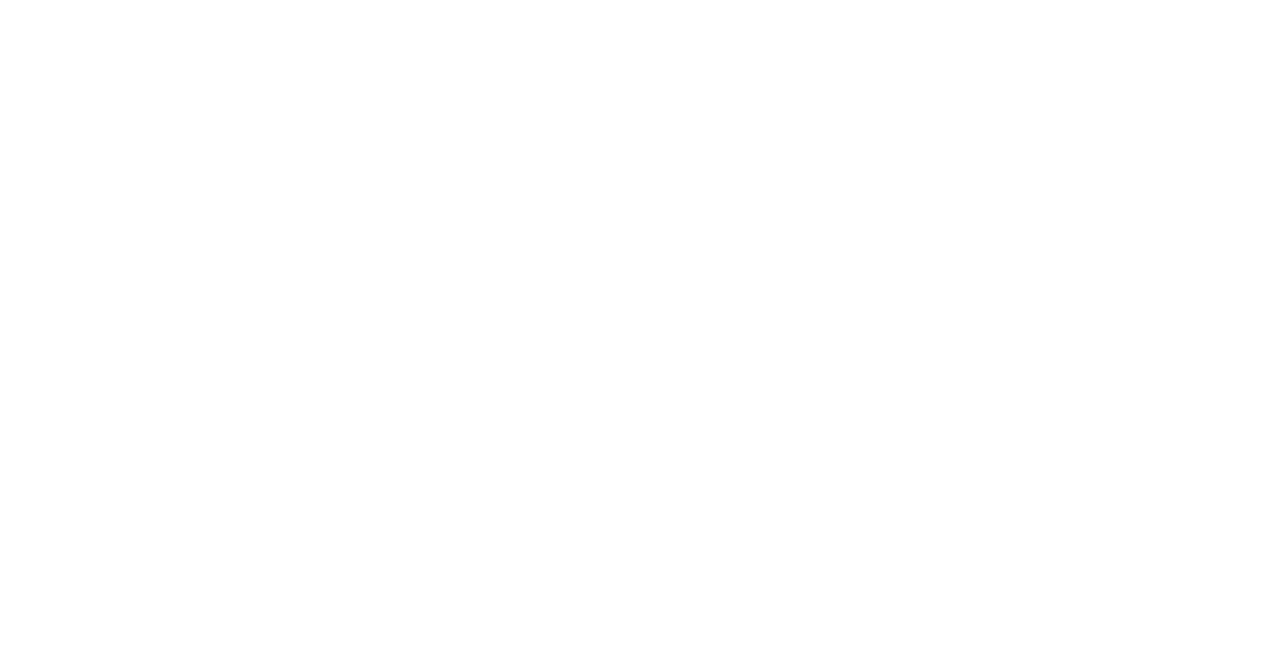
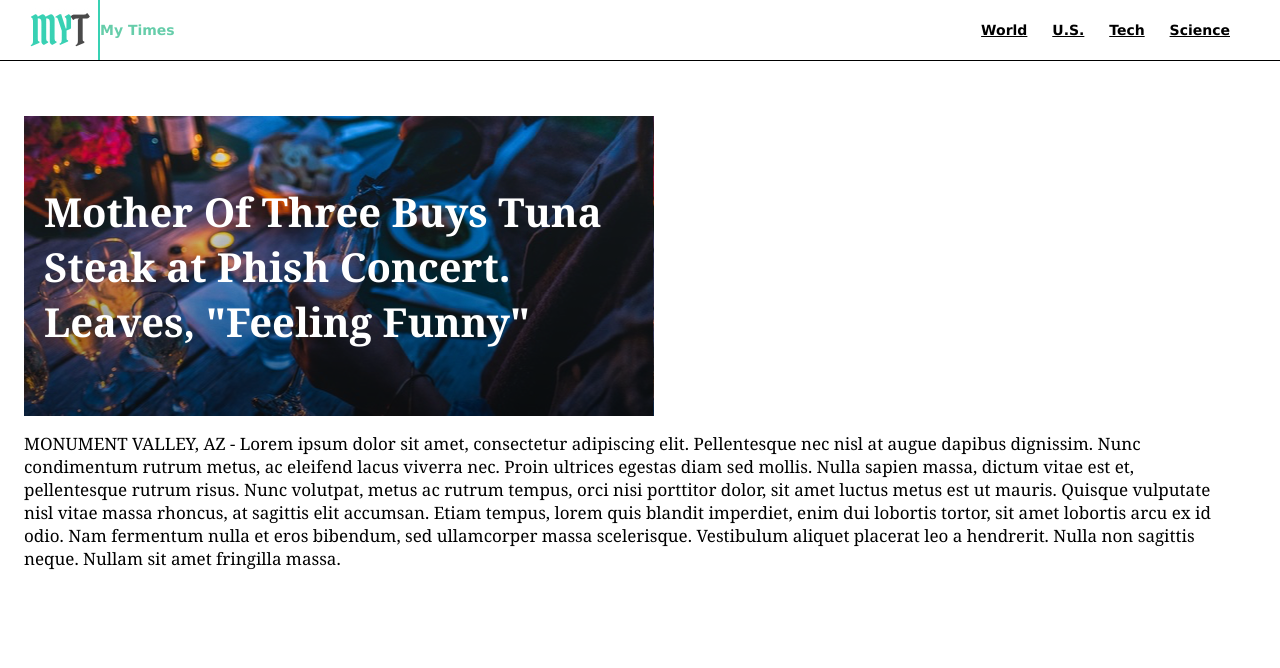
Before and after one commit to ConnorMcLain/MyTimes, a plain HTML site: page index.html in a window 1280 px wide. Drawn offline with Linux system fonts and the light colour scheme.

Commit message:
Add 'lead-story' div html and css.

```diff
--- a/index.html
+++ b/index.html
@@ -0,0 +1,71 @@
+<!DOCTYPE html>
+
+<html>
+
+  <head>
+
+    <title>My Times</title>
+
+    <link href="./resources/styles.css" type="text/css" rel="stylesheet">
+
+  </head>
+
+  <body>
+
+    <!-- Header Section -->
+
+    <header>
+
+      <!--Header 1- Logo-->
+
+      <div class="logo">
+
+        <img src="./Images/Logo.jpg">
+
+        <span>My Times</span>
+
+      </div>
+
+      <!--Header 2-Nav-->
+
+      <nav>
+
+        <span><a href="#">World</a></span>
+
+        <span><a href="#">U.S.</a></span>
+
+        <span><a href="#">Tech</a></span>
+
+        <span><a href="#">Science</a></span>
+
+      </nav>
+
+    </header>
+
+    <div class="content">
+
+      <!-- Left Column -->
+
+      <div class="left column">
+
+        <div class="lead-story">
+
+          <div class="image-content">
+
+            <span>Mother Of Three Buys Tuna Steak at Phish Concert. Leaves, "Feeling Funny"</span>
+
+          </div>
+
+          <p class="narrative">MONUMENT VALLEY, AZ - Lorem ipsum dolor sit amet, consectetur adipiscing elit. Pellentesque nec nisl at augue dapibus dignissim. Nunc condimentum rutrum metus, ac eleifend lacus viverra nec. Proin ultrices egestas diam sed mollis. Nulla sapien massa, dictum vitae est et, pellentesque rutrum risus. Nunc volutpat, metus ac rutrum tempus, orci nisi porttitor dolor, sit amet luctus metus est ut mauris. Quisque vulputate nisl vitae massa rhoncus, at sagittis elit accumsan. Etiam tempus, lorem quis blandit imperdiet, enim dui lobortis tortor, sit amet lobortis arcu ex id odio. Nam fermentum nulla et eros bibendum, sed ullamcorper massa scelerisque. Vestibulum aliquet placerat leo a hendrerit. Nulla non sagittis neque. Nullam sit amet fringilla massa. </p>
+          </div>
+
+        <div class="stories">
+
+        </div>
+      </div>
+    </div>
+
+
+  </body>
+
+</html>
--- a/resources/styles.css
+++ b/resources/styles.css
@@ -50,3 +50,59 @@ nav span {
   display: inline-block;
   padding: 20px 10px;
 }
+
+a {
+  color: black;
+}
+
+/*Content Section*/
+
+.content {
+  display: flex;
+  width: 1232px;
+  margin: 0 auto 78px auto;
+  padding-top: 116px;
+}
+
+.column {
+  display: flex;
+  flex-direction: column;
+  margin-right: 32px;
+}
+
+/*Left Column*/
+
+.large {
+  width: 630px;
+}
+
+/*Left column- 1 -Lead Story */
+
+.lead-story .image-content {
+  background-image: url(../Images/img-story-main.png);
+  width: 630px;
+  margin-top: 0;
+  font-size: 40px;
+  text-align: left;
+}
+
+.lead-story .image-content span {
+  margin-left: 20px;
+}
+
+.image-content {
+  display: flex;
+  flex-direction: column;
+  justify-content: center;
+  height: 300px;
+  margin-top: 15px;
+  font-family: Georgia;
+  font-weight: bold;
+  font-size: 30px;
+  color: white;
+  text-align: center;
+}
+
+.narrative {
+  margin-top: 16px;
+}
```
